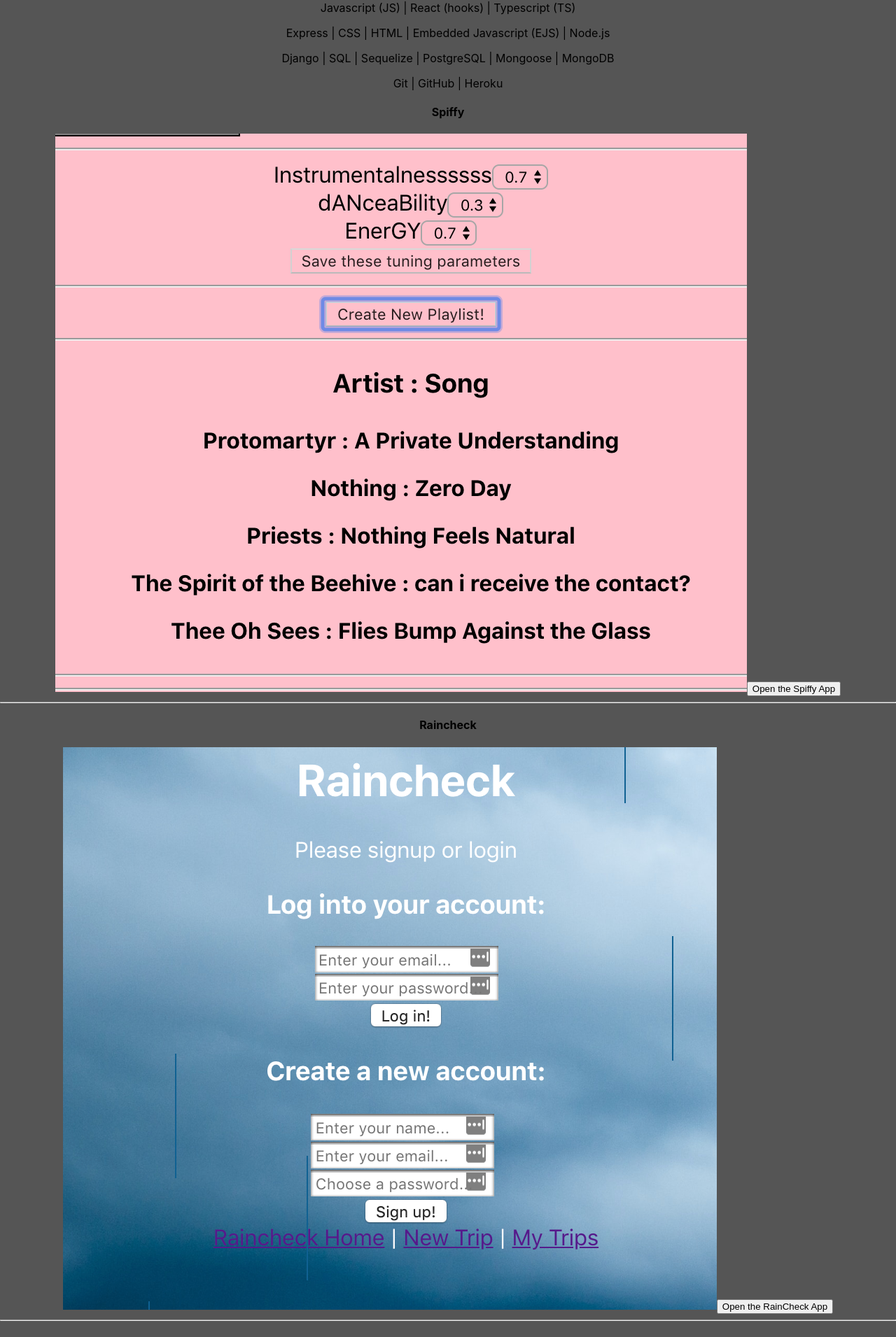
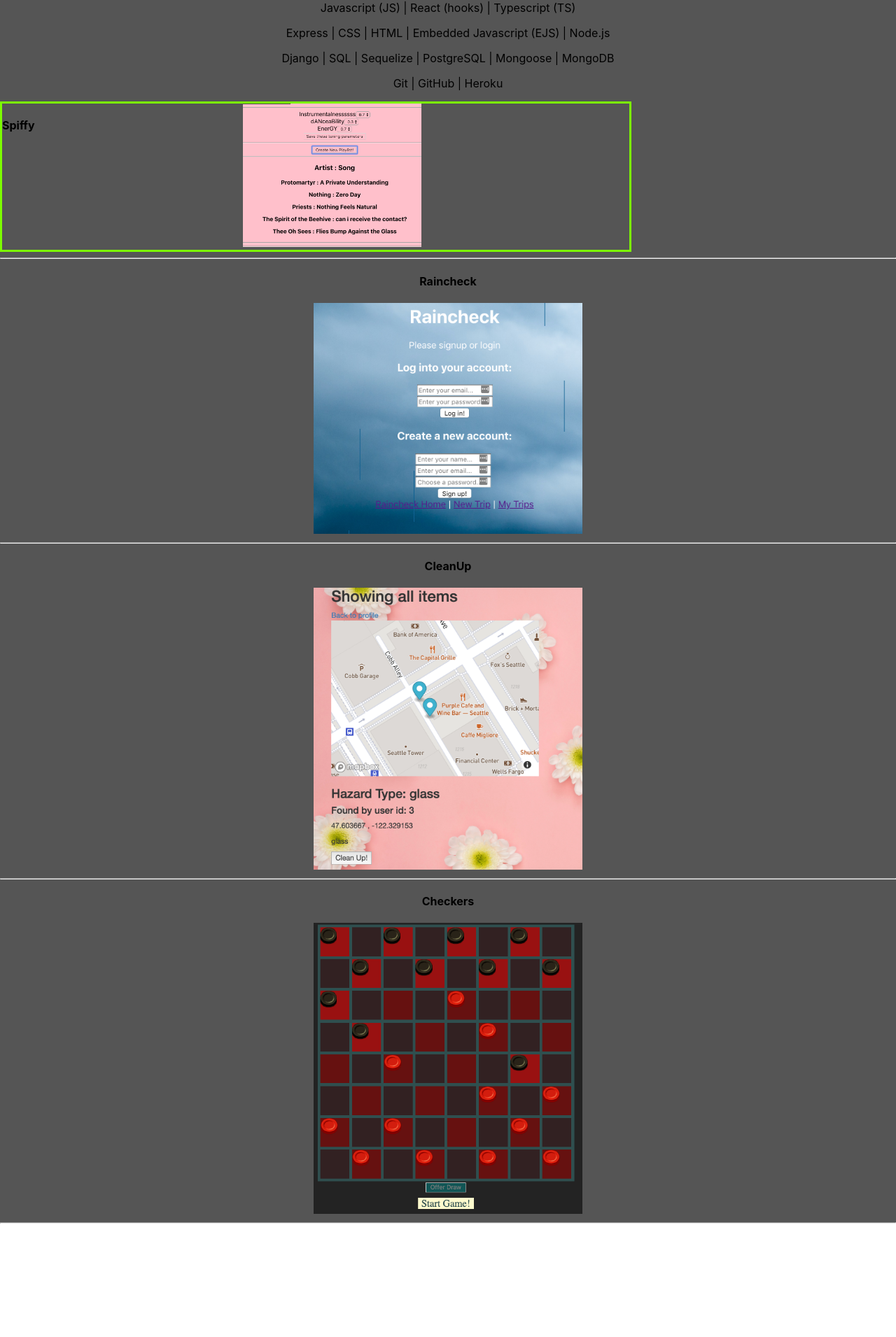
Before and after one commit to adamgrunke/portfolio-react-typescript, a React (Create React App) app: page / in a window 1280 px wide. Shown: the part 251-2162 px from the top of the page at 70% size. After the commit the page ends 2008 px from the top, so only its background shows below. Built offline with nearby package versions, Linux system fonts and the light colour scheme.

Commit message:
removed buttons for launching apps. Clicking image of app opens app in second tab

```diff
--- a/src/components/AllApps.tsx
+++ b/src/components/AllApps.tsx
@@ -8,7 +8,6 @@ const AllApps: React.FC = () => {
 
     return(
         <div>
-
             <Spiffy/>
             <hr/>
             <RainCheck/>
--- a/src/components/Checkers.tsx
+++ b/src/components/Checkers.tsx
@@ -4,18 +4,12 @@ import checkerImg from '../img/checkers.png';
 
 const Checkers: React.FC = () => {
 
-    function openCheckersApp(e: React.MouseEvent): void {
-        e.preventDefault()
-        const url: string = "https://adamgrunke.github.io/checkers/"
-        window.open(url, 'blank')
-    }
-
     return(
         <div>
             <h4>Checkers</h4>
-            <img className="app-image" src={checkerImg} alt="checkers"></img>
-            <button onClick={openCheckersApp}>Open the Checkers App</button>
-
+            <a href="https://adamgrunke.github.io/checkers/" target="_blank">
+                <img className="app-image" src={checkerImg} alt="checkers"></img>
+            </a>
         </div>
     );
 }
--- a/src/components/CleanUp.tsx
+++ b/src/components/CleanUp.tsx
@@ -3,16 +3,12 @@ import cleanUpImg from '../img/cleanup.png'
 
 const CleanUp: React.FC = () => {
 
-    function openCleanUpApp(e: React.MouseEvent): void {
-        e.preventDefault()
-        const url: string = "https://warm-oasis-21230.herokuapp.com/"
-        window.open(url, 'blank')
-    }
     return(
         <div>
             <h4>CleanUp</h4>
-            <img className="app-image" src={cleanUpImg} alt="cleanup"></img>
-            <button onClick={openCleanUpApp}>Open the CleanUp App</button>
+            <a href="https://warm-oasis-21230.herokuapp.com/" target="_blank">
+                <img className="app-image" src={cleanUpImg} alt="cleanup"></img>
+            </a>
         </div>
     );
 }
--- a/src/components/RainCheck.tsx
+++ b/src/components/RainCheck.tsx
@@ -3,17 +3,12 @@ import raincheckImg from '../img/raincheck.png'
 
 const RainCheck: React.FC = () => {
 
-    function openRainCheckApp(e: React.MouseEvent): void {
-        e.preventDefault()
-        const url: string = "https://fathomless-temple-87598.herokuapp.com"
-        window.open(url, 'blank')
-    }
-
     return(
         <div>
             <h4>Raincheck</h4>
-            <img className="app-image" src={raincheckImg} alt="raincheck"></img>
-            <button onClick={openRainCheckApp}>Open the RainCheck App</button>
+            <a href="https://fathomless-temple-87598.herokuapp.com" target="_blank">
+                <img className="app-image" src={raincheckImg} alt="raincheck"></img>
+            </a>
         </div>
     );
 }
--- a/src/components/Spiffy.tsx
+++ b/src/components/Spiffy.tsx
@@ -1,21 +1,16 @@
 import React from 'react';
+import '../style/ProjectComponent.css';
 import spiffyImg from '../img/spiffy.png';
-// import '../style';
 
 
 const Spiffy: React.FC = () => {
 
-    function openSpiffyApp(e: React.MouseEvent): void {
-        e.preventDefault()
-        const url: string = "https://afternoon-shore-37936.herokuapp.com/"
-        window.open(url, 'blank')
-    }
-
     return(
-        <div>
+        <div className="container">
             <h4>Spiffy</h4>
-            <img className="app-image" src={spiffyImg} alt="spiffy"></img>
-            <button onClick={openSpiffyApp}>Open the Spiffy App</button>
+            <a href="https://afternoon-shore-37936.herokuapp.com/" target="_blank">
+                <img className="app-image" src={spiffyImg} alt="spiffy"></img>
+            </a>
         </div>
     );
 
--- a/src/style/ProjectComponent.css
+++ b/src/style/ProjectComponent.css
@@ -1,5 +1,8 @@
-.webapp {
+.container {
+    display: flex;
     border: 3px solid lawngreen;
+    width: 70%;
+
 }
 
 .app-image {
```
Also changed, not shown: src/style/App.css (line endings or trailing spaces).
